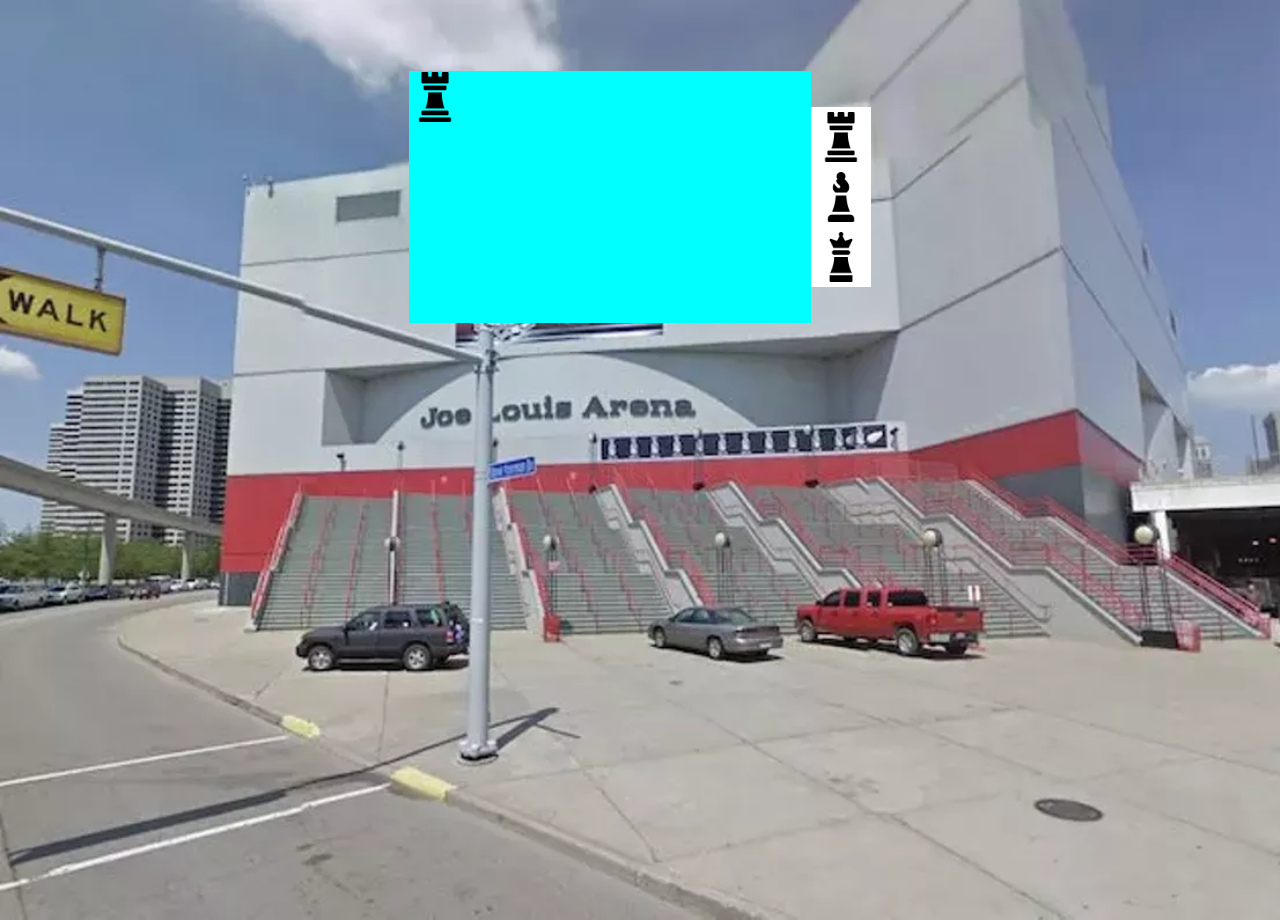
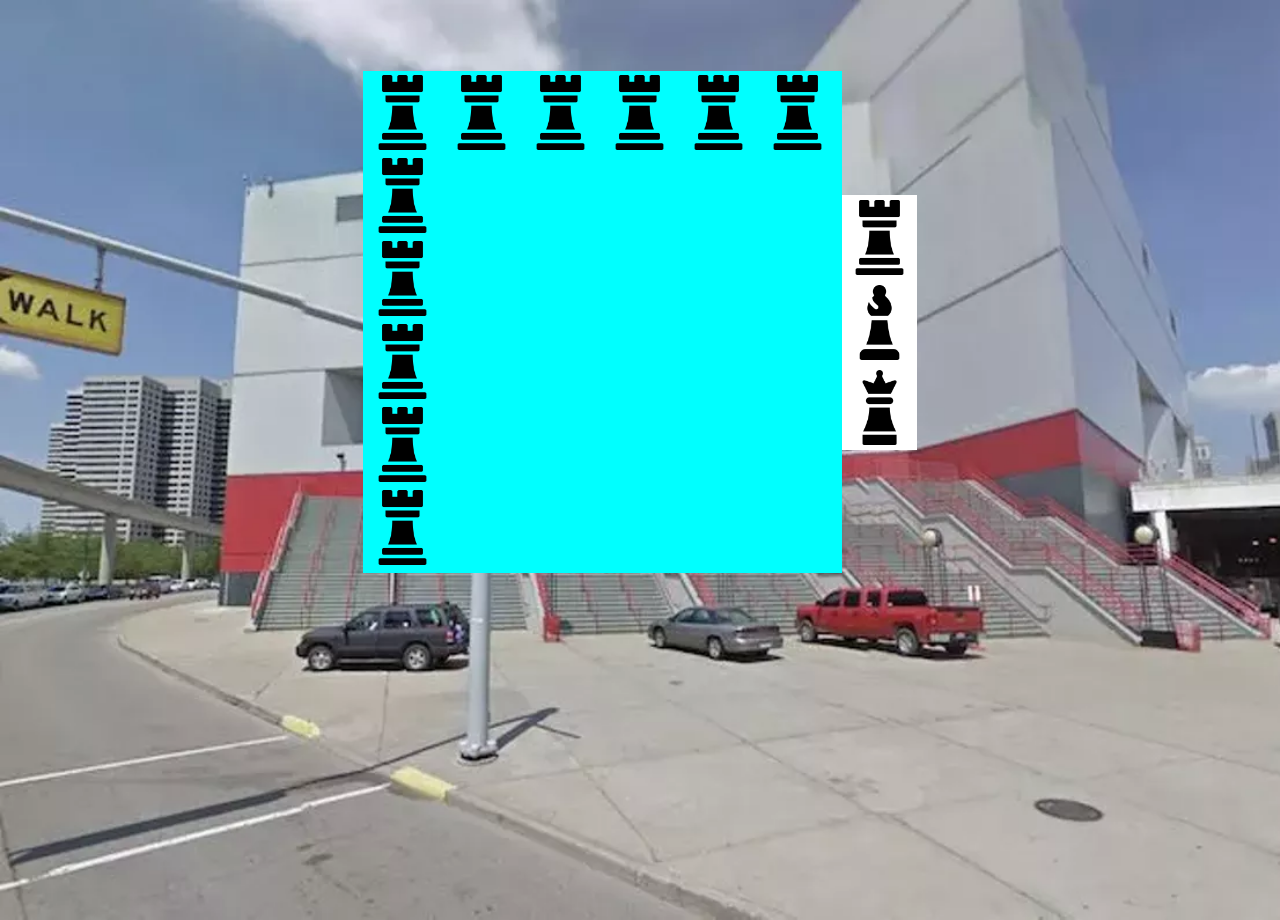
Before and after one commit to AdamFariello/SBA-316-The-Document-Object-Model, a website: page index.html in a window 1280 px wide. Drawn offline with Linux system fonts and the light colour scheme.

Commit message:
currently have the game board, will make it not bad later on

```diff
--- a/index.css
+++ b/index.css
@@ -11,27 +11,36 @@
 
 #gameScreen {
     background-color: aqua;
-    height:250px;
-    width: 400px;
+    height:fit-content;
+    width: 475px;
     display:flex;
-    flex-wrap: wrap;
-    padding: 1px;
+    flex-flow: column;
+    padding: 2px;
 }
 
 .gameSquare {
-    height:50px;
-    width:50px;
+    height:auto;
+    width:auto;
+}
+
+.gameRow {
+    width:100%;
+    height:fit-content;
+    margin-top:2px;
+    margin-bottom:2px;
+    display: flex;
+    flex-wrap: nowrap;
 }
 
 #piecesList {
-    width: 60px;
+    width: fit-content;
     height: fit-content;
     background-color: white;
 }
 
 .chessPieceDiv {
     width:auto;
-    height: 50px;
+    height: auto;
     display:flex;
     justify-content: center;
     padding-top: 5px;
@@ -39,6 +48,6 @@
 }
 
 .chessPieceImg {
-    width:50px;
-    height:50px;
+    width:75px;
+    height:75px;
 }
--- a/index.html
+++ b/index.html
@@ -17,12 +17,48 @@
                 <div class="gameSquare">
                     <img class="chessPieceImg"
                          src="./images/chess/rook.png">
+                    <img class="chessPieceImg"
+                         src="./images/chess/rook.png">
+                    <img class="chessPieceImg"
+                         src="./images/chess/rook.png">
+                    <img class="chessPieceImg"
+                         src="./images/chess/rook.png">
+                    <img class="chessPieceImg"
+                         src="./images/chess/rook.png">
+                    <img class="chessPieceImg"
+                         src="./images/chess/rook.png">
                 </div>
             </div>
-
-
-
-
+            <div class="gameRow">
+                <div class="gameSquare">
+                    <img class="chessPieceImg"
+                         src="./images/chess/rook.png">
+                </div>
+            </div>
+            <div class="gameRow">
+                <div class="gameSquare">
+                    <img class="chessPieceImg"
+                         src="./images/chess/rook.png">
+                </div>
+            </div>
+            <div class="gameRow">
+                <div class="gameSquare">
+                    <img class="chessPieceImg"
+                         src="./images/chess/rook.png">
+                </div>
+            </div>
+            <div class="gameRow">
+                <div class="gameSquare">
+                    <img class="chessPieceImg"
+                         src="./images/chess/rook.png">
+                </div>
+            </div>
+            <div class="gameRow">
+                <div class="gameSquare">
+                    <img class="chessPieceImg"
+                         src="./images/chess/rook.png">
+                </div>
+            </div>
         </div>
         <div id="piecesList">
             <div class="chessPieceDiv">
```
